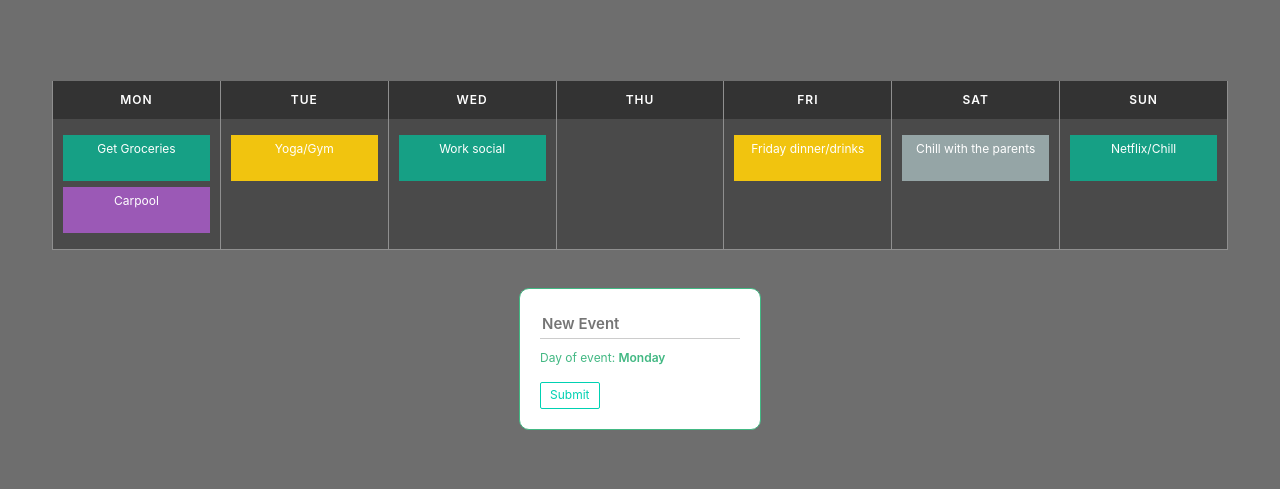
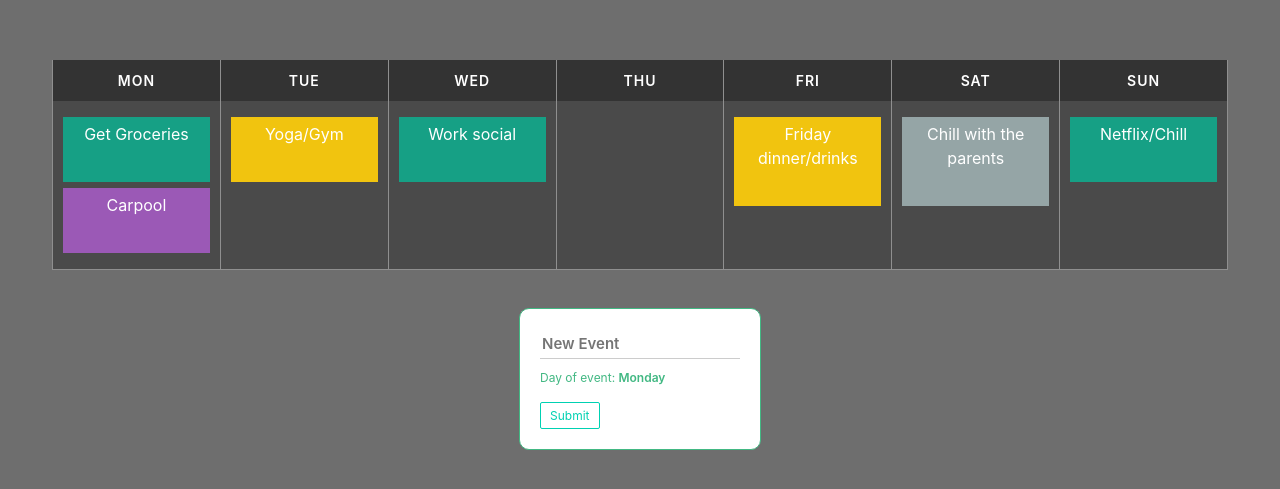
Before and after one commit to thinh105/Vue-calendar-app, a Vue app: page / in a window 1280 px wide. Shown: the part 139-628 px from the top of the page. Built offline with nearby package versions, Linux system fonts and the light colour scheme; some icons are missing.

Commit message:
add hover to edit/del icons

```diff
--- a/src/app/components/CalendarDay.vue
+++ b/src/app/components/CalendarDay.vue
@@ -42,7 +42,7 @@
     color: #fff;
     border-left: 1px solid #8f8f8f;
     border-bottom: 1px solid #8f8f8f;
-    font-size: 12px;
+    font-size: 16px;
     cursor: pointer;
 
     &:hover {
@@ -55,7 +55,7 @@
       padding: 10px;
       text-transform: uppercase;
       letter-spacing: 1px;
-      font-size: 12px;
+      font-size: 14px;
       font-weight: 600;
     }
 
--- a/src/app/components/CalendarEvent.vue
+++ b/src/app/components/CalendarEvent.vue
@@ -2,7 +2,7 @@
   <div class="day-event" :style="getEventBgColor">
     <div>
       <span class="has-text-centered details">{{ event.details }}</span>
-      <div class="has-text-centered icons">
+      <div class="has-text-centered icons edit-hover">
         <i class="fa fa-pencil-square edit-icon"></i>
         <i class="fa fa-trash-o delete-icon"></i>
       </div>
@@ -12,7 +12,7 @@
 
 <script>
   export default {
-  name: "CalendarEvent",
+    name: 'CalendarEvent',
     props: {
       event: {
         type: Object,
@@ -26,22 +26,22 @@ export default {
     computed: {
       getEventBgColor() {
         const colors = [
-        "#1abc9c",
-        "#3498db",
-        "#e74c3c",
-        "#9b59b6",
-        "#f1c40f",
-        "#2ecc71",
-        "#d35400",
-        "#8e44ad",
-        "#f39c12",
-        "#2980b9",
-        "#2c3e50",
-        "#16a085",
-        "#16a085",
-        "#27ae60",
-        "#95a5a6",
-        "#7f8c8d",
+          '#1abc9c',
+          '#3498db',
+          '#e74c3c',
+          '#9b59b6',
+          '#f1c40f',
+          '#2ecc71',
+          '#d35400',
+          '#8e44ad',
+          '#f39c12',
+          '#2980b9',
+          '#2c3e50',
+          '#16a085',
+          '#16a085',
+          '#27ae60',
+          '#95a5a6',
+          '#7f8c8d',
         ];
         let randomNum = Math.floor(Math.random() * colors.length);
         let randomColor = colors[randomNum];
@@ -64,8 +64,21 @@ export default {
       display: block;
     }
 
+    // :hover {
+    //   background-color: darken(red, 3%);
+    // }
+
+    .edit-hover i {
+      visibility: hidden;
+    }
+
+    .edit-hover:hover i {
+      visibility: visible;
+    }
+
     .icons .fa {
-    padding: 0 2px;
+      padding: 5px;
+      font-size: 1.3em;
     }
 
     input {
```
Lines whose indentation alone changed are shown as unchanged.
